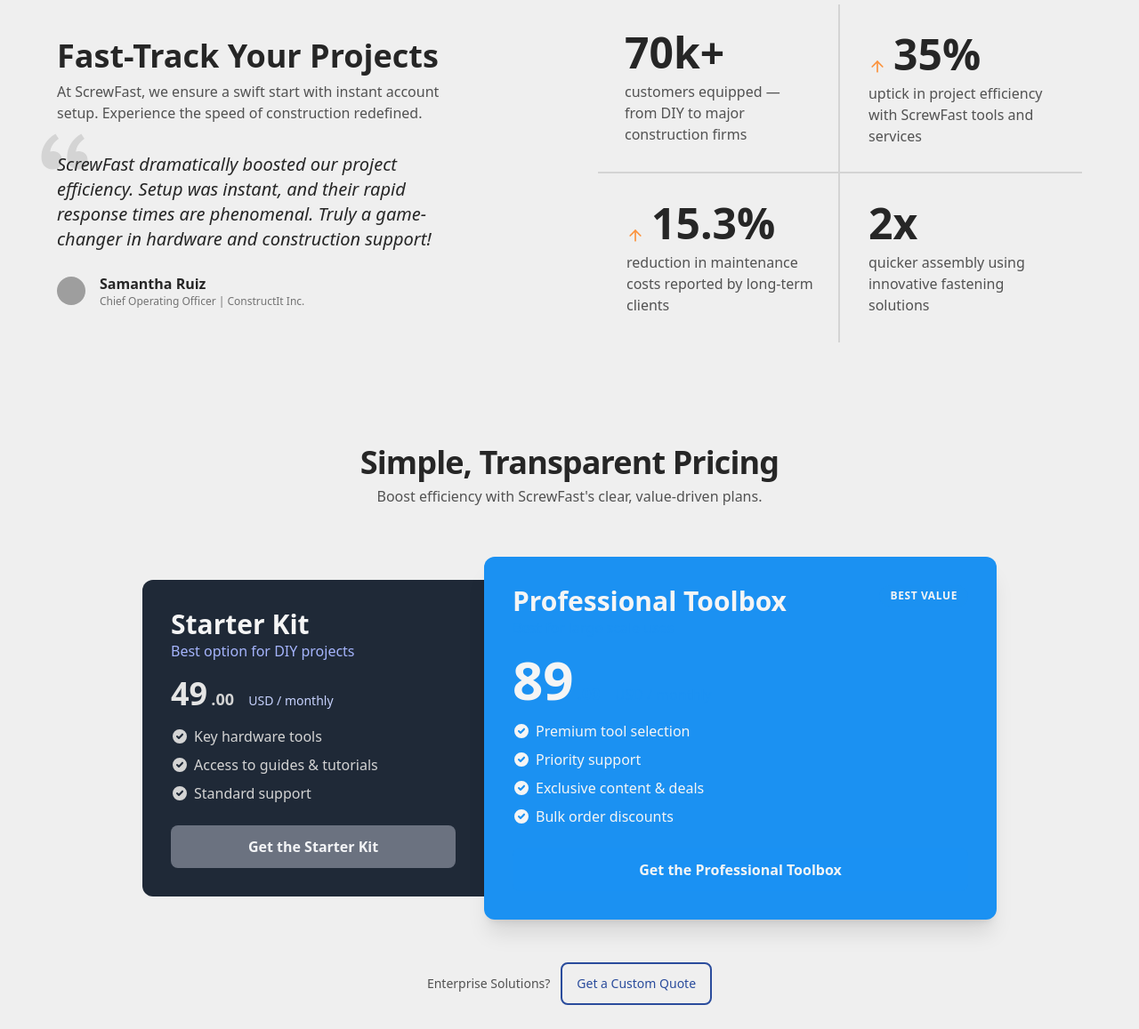
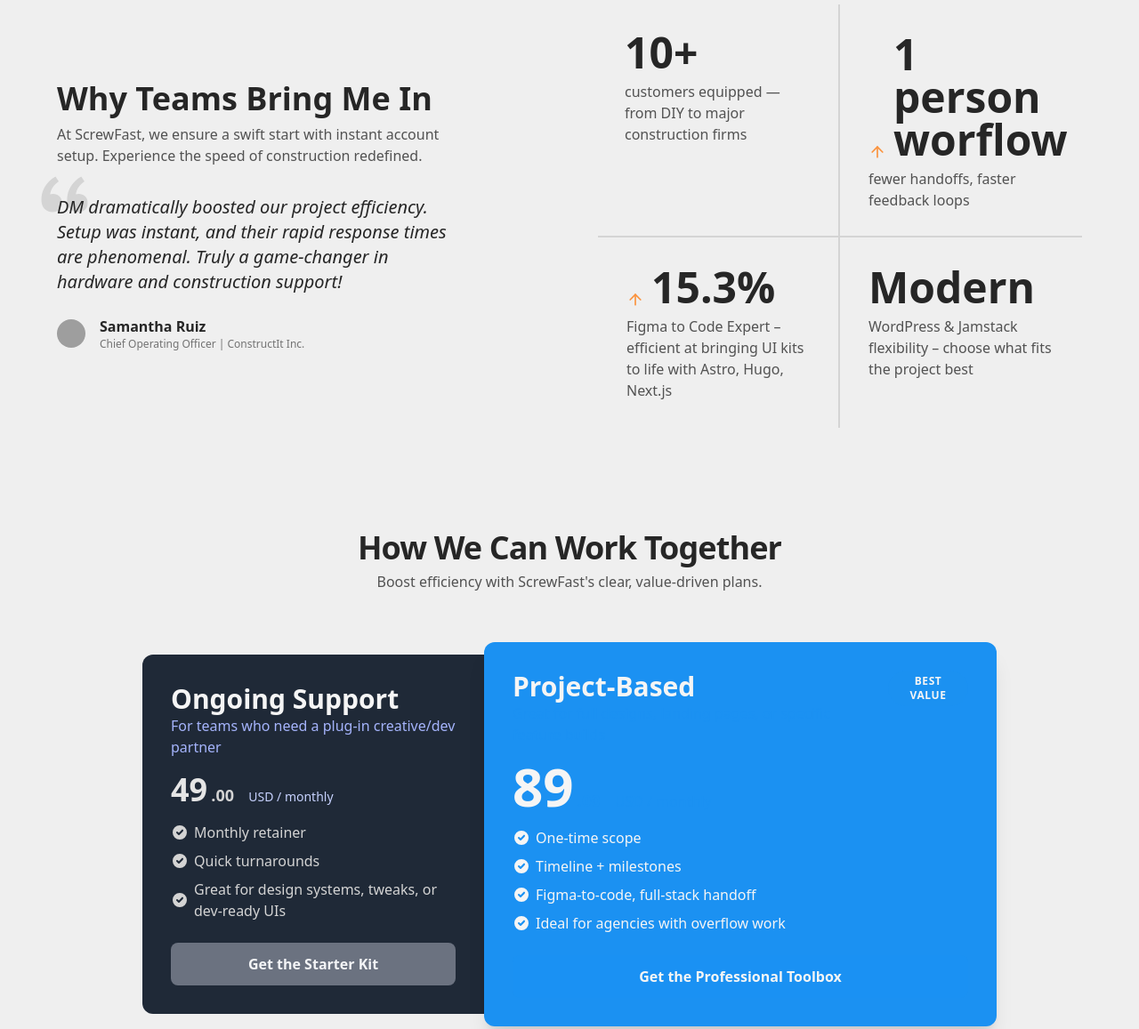
Before and after one commit to damontana-web/Web-Portfolio, an Astro site: page / in a window 1280 px wide. Shown: the part 2997-4154 px from the top of the page at 89% size. Built offline with nearby package versions, Linux system fonts and the light colour scheme; Astro itself is replaced by a stand-in of ours; grey boxes are pictures that could not be loaded.

Commit message:
content update

```diff
--- a/src/data_files/pricing.json
+++ b/src/data_files/pricing.json
@@ -1,36 +1,37 @@
 {
-  "title": "Simple, Transparent Pricing",
+  "title": "How We Can Work Together",
   "subTitle": "Boost efficiency with ScrewFast's clear, value-driven plans.",
   "badge": "Best value",
   "thirdOption": "Enterprise Solutions?",
   "btnText": "Get a Custom Quote",
 
   "starterKit": {
-    "name": "Starter Kit",
-    "description": "Best option for DIY projects",
+    "name": "Ongoing Support",
+    "description": "For teams who need a plug-in creative/dev partner",
     "price": "49",
     "cents": ".00",
     "billingFrequency": "USD / monthly",
     "features": [
-      "Key hardware tools",
-      "Access to guides & tutorials",
-      "Standard support"
+      "Monthly retainer",
+      "Quick turnarounds",
+      "Great for design systems, tweaks, or dev-ready UIs"
+
     ],
     "purchaseBtnTitle": "Get the Starter Kit",
     "purchaseLink": "#"
   },
 
   "professionalToolbox": {
-    "name": "Professional Toolbox",
-    "description": "Best for large scale uses",
+    "name": "Project-Based",
+    "description": "Great for full designs, landing pages, or specific feature builds",
     "price": "89",
     "cents": ".00",
     "billingFrequency": "USD / monthly",
     "features": [
-      "Premium tool selection",
-      "Priority support",
-      "Exclusive content & deals",
-      "Bulk order discounts"
+      "One-time scope",
+      "Timeline + milestones",
+      "Figma-to-code, full-stack handoff",
+      "Ideal for agencies with overflow work"
     ],
     "purchaseBtnTitle": "Get the Professional Toolbox",
     "purchaseLink": "#"
--- a/src/pages/index.astro
+++ b/src/pages/index.astro
@@ -100,13 +100,13 @@ const avatarSrcs: Array<string> = [
   />
 
   <TestimonialsSection
-    title="Fast-Track Your Projects"
+    title="Why Teams Bring Me In"
     subTitle="At ScrewFast, we ensure a swift start with instant account setup. Experience the speed of construction redefined."
     ;
     testimonials={[
       {
         content:
-          "ScrewFast dramatically boosted our project efficiency. Setup was instant, and their rapid response times are phenomenal. Truly a game-changer in hardware and construction support!",
+          "DM dramatically boosted our project efficiency. Setup was instant, and their rapid response times are phenomenal. Truly a game-changer in hardware and construction support!",
         author: "Samantha Ruiz",
         role: "Chief Operating Officer | ConstructIt Inc.",
         avatarSrc:
@@ -115,23 +115,23 @@ const avatarSrcs: Array<string> = [
     ]}
     statistics={[
       {
-        count: "70k+",
+        count: "10+",
         description:
           "customers equipped — from DIY to major construction firms",
       },
       {
-        count: "35%",
+        count: "1 person worflow",
         description:
-          "uptick in project efficiency with ScrewFast tools and services",
+          "fewer handoffs, faster feedback loops",
       },
       {
         count: "15.3%",
         description:
-          "reduction in maintenance costs reported by long-term clients",
+          "Figma to Code Expert – efficient at bringing UI kits to life with Astro, Hugo, Next.js",
       },
       {
-        count: "2x",
-        description: "quicker assembly using innovative fastening solutions",
+        count: "Modern",
+        description: "WordPress & Jamstack flexibility – choose what fits the project best",
       },
     ]}
   />
```
